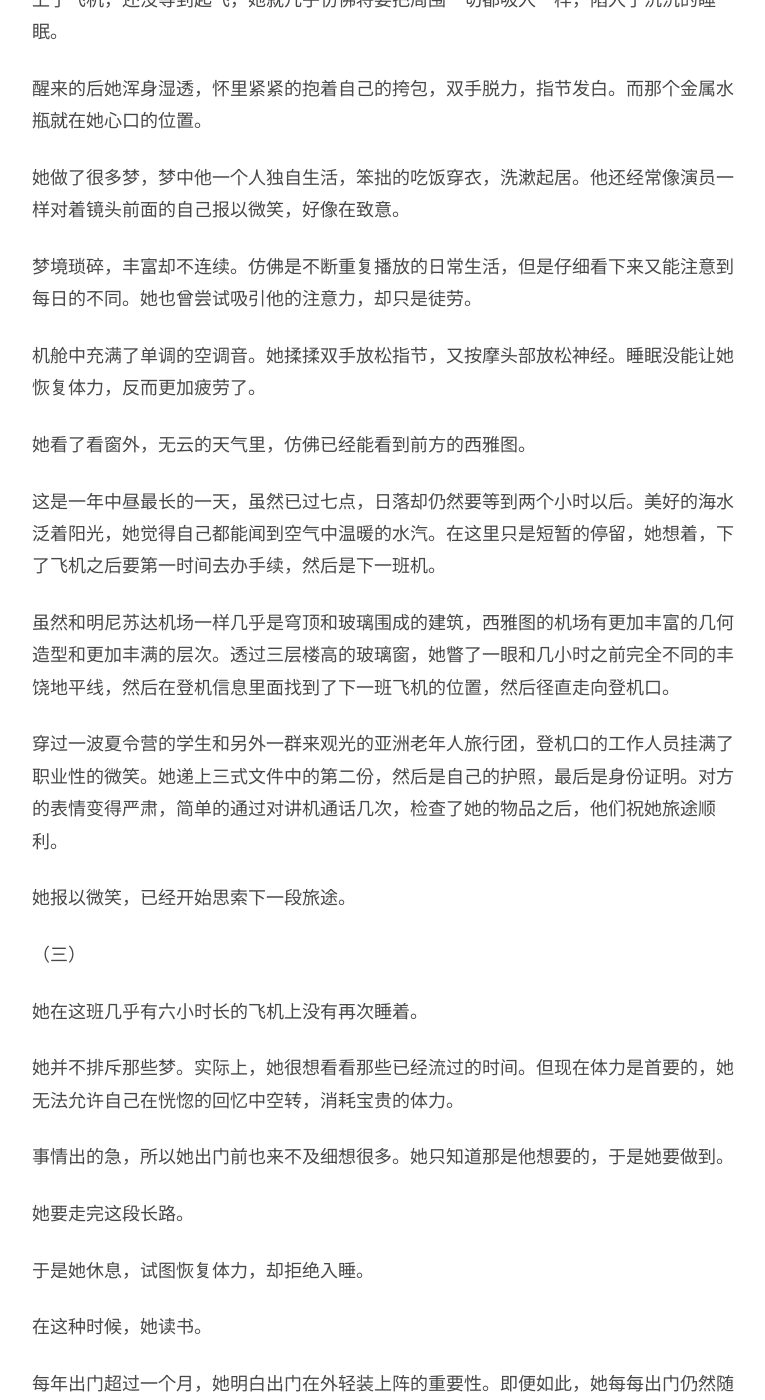
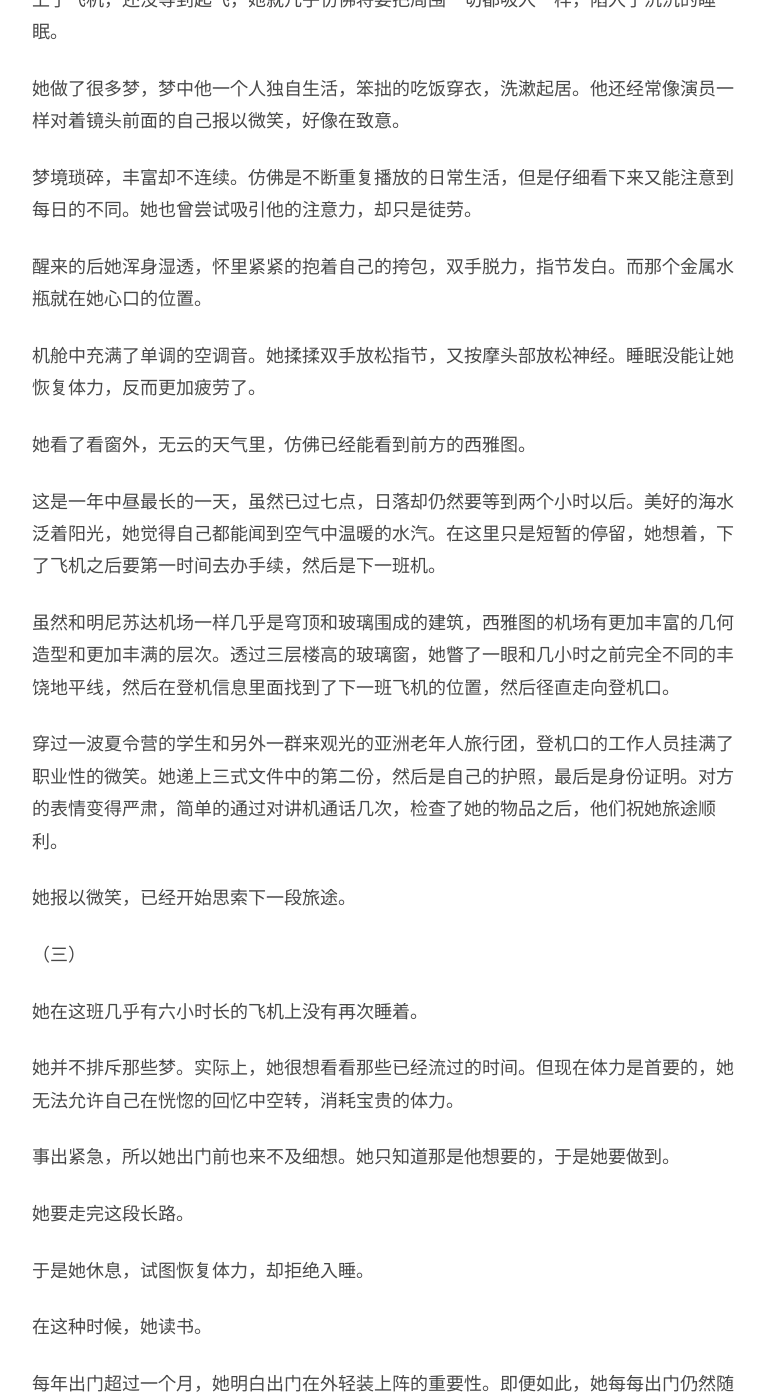
Before and after one commit to readandchedan/readandchedan.github.io, a Jekyll site: the page built from _posts/fiction/_posts/2014-08-13-long-road.md, in a window 1280 px wide and 1400 px high, scrolled down 2381 px. Shown: the whole window, without its empty margins (256-1021 px from the left). Built offline with Jekyll 4.4.1, drawn with Linux system fonts in a browser that asks for light colours.

Commit message:
Commited on 2014-08-25 01:27:53.479466

```diff
--- a/_posts/fiction/_posts/2014-08-13-long-road.md
+++ b/_posts/fiction/_posts/2014-08-13-long-road.md
@@ -65,17 +65,18 @@ layout: default
 
 上了飞机，还没等到起飞，她就几乎仿佛将要把周围一切都吸入一样，陷入了沉沉的睡眠。
 
-醒来的后她浑身湿透，怀里紧紧的抱着自己的挎包，双手脱力，指节发白。而那个金属水瓶就在她心口的位置。
-
 她做了很多梦，梦中他一个人独自生活，笨拙的吃饭穿衣，洗漱起居。他还经常像演员一样对着镜头前面的自己报以微笑，好像在致意。
 
 梦境琐碎，丰富却不连续。仿佛是不断重复播放的日常生活，但是仔细看下来又能注意到每日的不同。她也曾尝试吸引他的注意力，却只是徒劳。
+
+醒来的后她浑身湿透，怀里紧紧的抱着自己的挎包，双手脱力，指节发白。而那个金属水瓶就在她心口的位置。
 
 机舱中充满了单调的空调音。她揉揉双手放松指节，又按摩头部放松神经。睡眠没能让她恢复体力，反而更加疲劳了。
 
 她看了看窗外，无云的天气里，仿佛已经能看到前方的西雅图。
 
 这是一年中昼最长的一天，虽然已过七点，日落却仍然要等到两个小时以后。美好的海水泛着阳光，她觉得自己都能闻到空气中温暖的水汽。在这里只是短暂的停留，她想着，下了飞机之后要第一时间去办手续，然后是下一班机。
+
 
 
 虽然和明尼苏达机场一样几乎是穹顶和玻璃围成的建筑，西雅图的机场有更加丰富的几何造型和更加丰满的层次。透过三层楼高的玻璃窗，她瞥了一眼和几小时之前完全不同的丰饶地平线，然后在登机信息里面找到了下一班飞机的位置，然后径直走向登机口。
@@ -90,7 +91,9 @@ layout: default
 
 她并不排斥那些梦。实际上，她很想看看那些已经流过的时间。但现在体力是首要的，她无法允许自己在恍惚的回忆中空转，消耗宝贵的体力。
 
-事情出的急，所以她出门前也来不及细想很多。她只知道那是他想要的，于是她要做到。
+事出紧急，所以她出门前也来不及细想。她只知道那是他想要的，于是她要做到。
+
+<!--因为你说你要走 -->
 
 她要走完这段长路。
 
```
